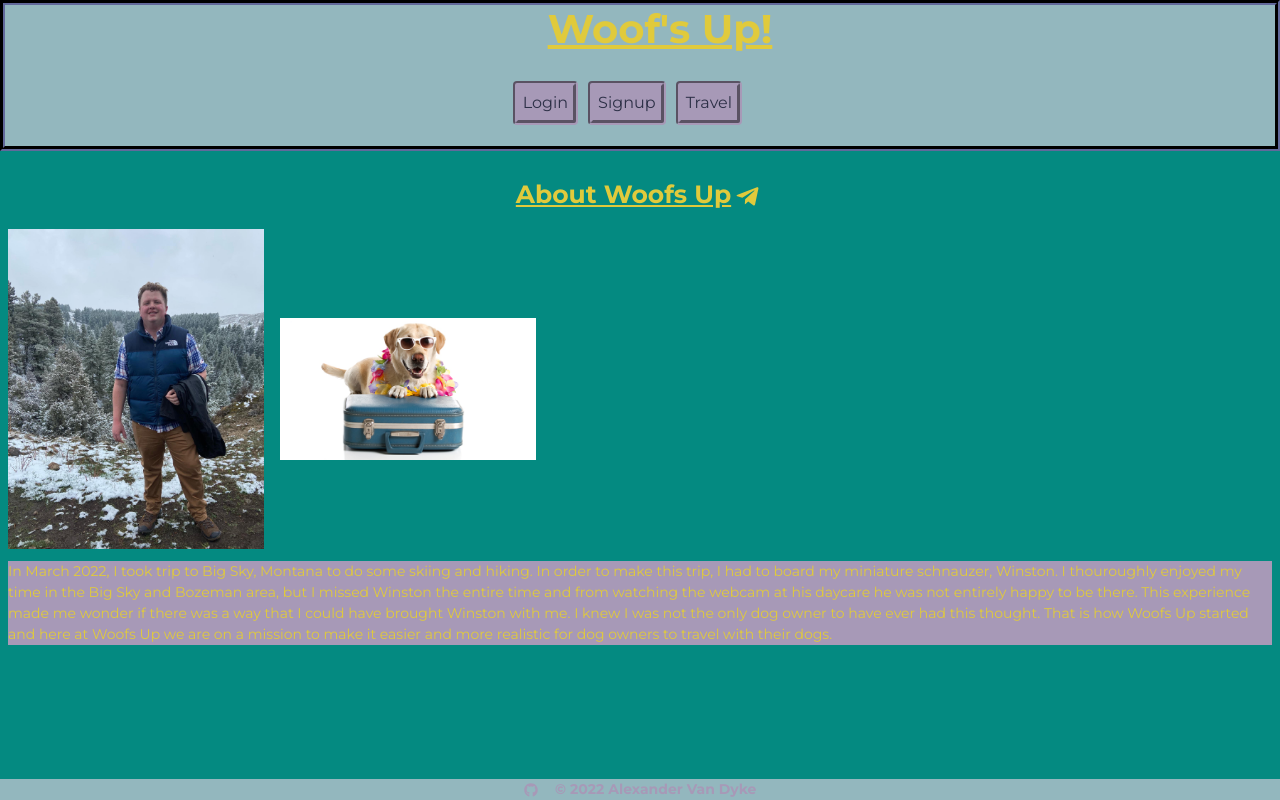
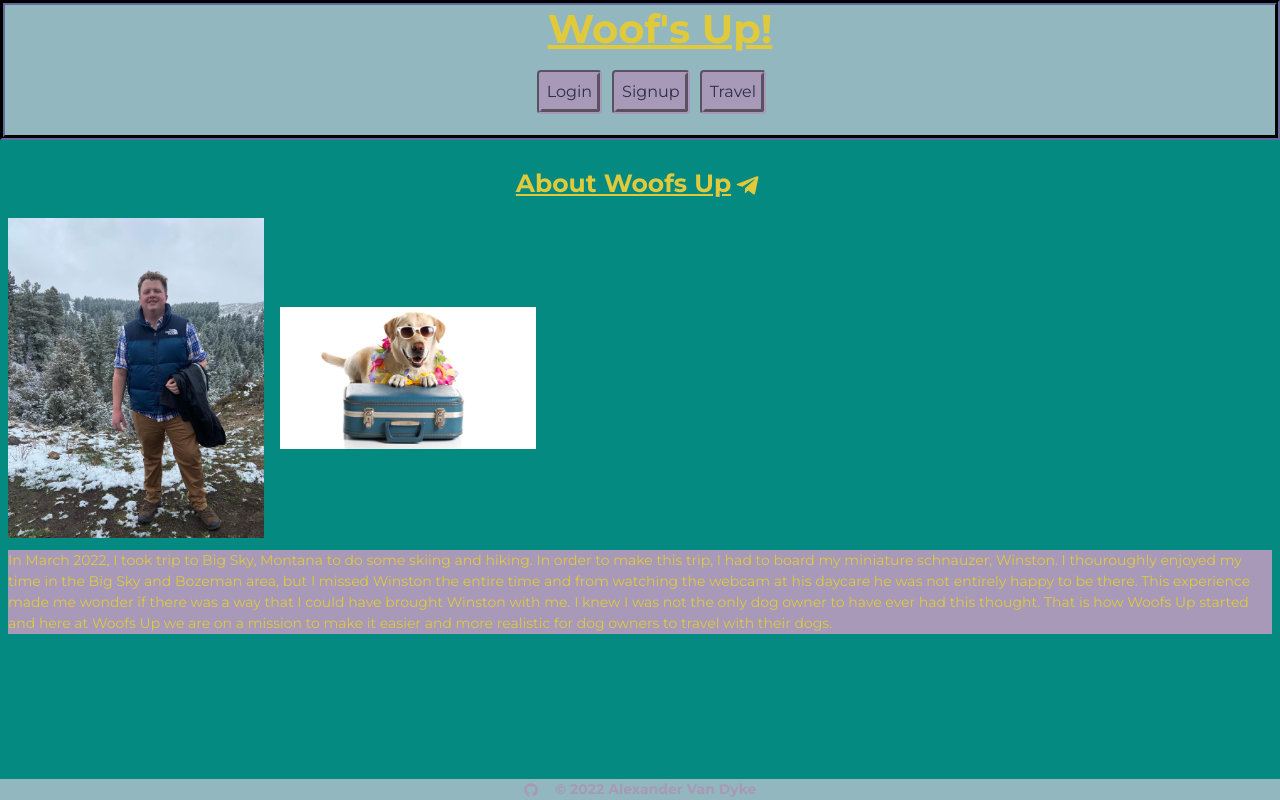
Before and after one commit to AlexandertheGreat491/Woofs_Up, a React (Create React App) app: page / in a window 1280 px wide. Built offline with nearby package versions, Linux system fonts and the light colour scheme.

Commit message:
changed margins on nav

```diff
--- a/src/components/Header/index.js
+++ b/src/components/Header/index.js
@@ -10,7 +10,7 @@ function Header() {
           <h1 id="navheader" className="d-inline-flex w-100 text-center">Woof's Up!</h1>
         </Link>
 
-        <div id="nav">
+        <div id="nav" className="ms-4 mt-1">
           <nav className="text-center d-inline-flex flex-row">
             <>
               <Link className="navlinks" to="/login">
--- a/src/index.css
+++ b/src/index.css
@@ -124,7 +124,7 @@ header h1 {
 }
 
 nav {
-  margin-top: 15px;
+
   display: flex;
 }
 
```
